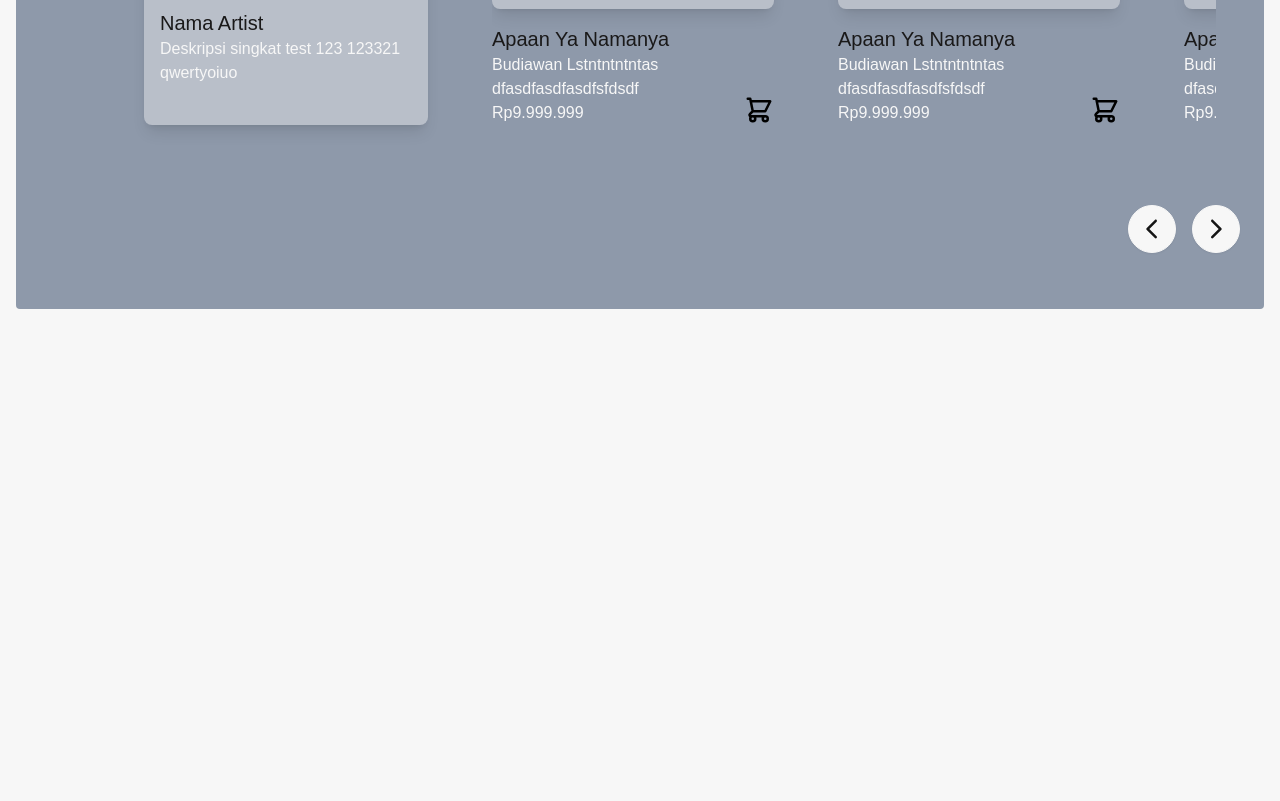
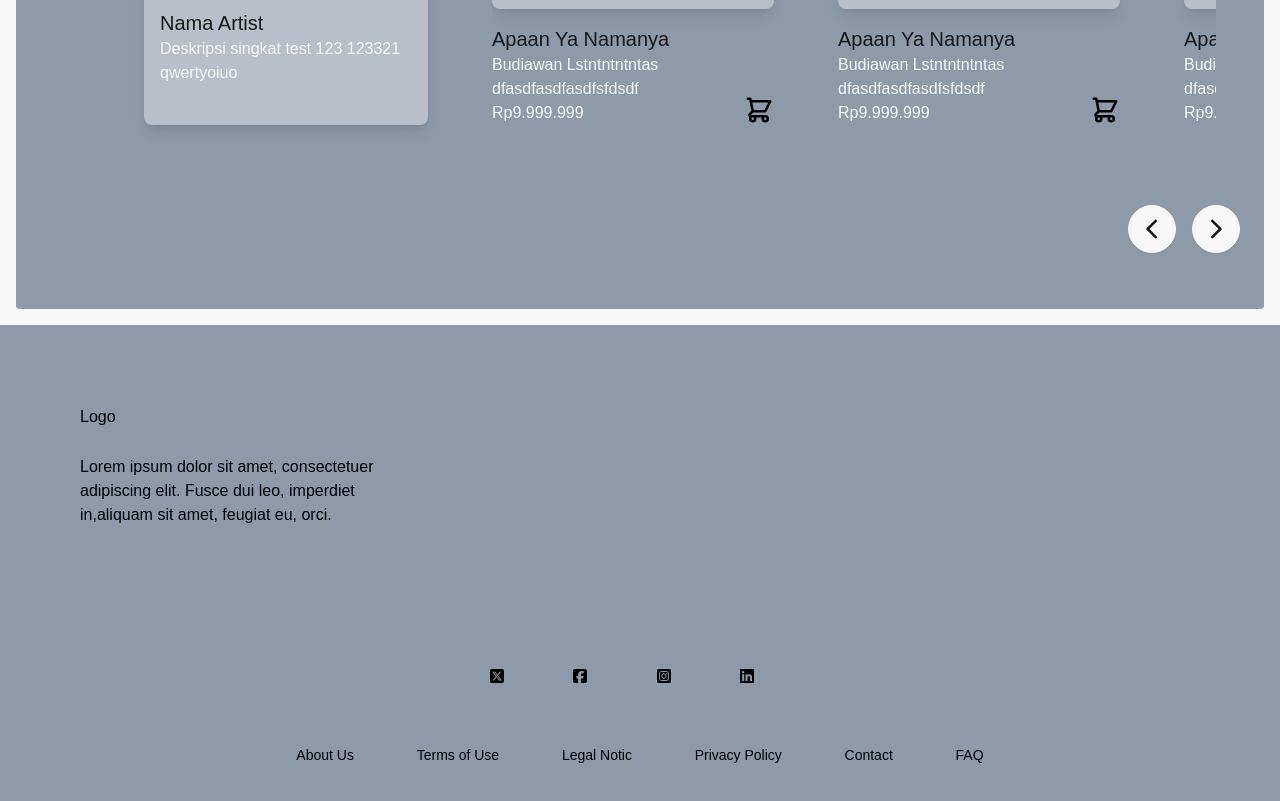
Before and after one commit to ikhsanurasidb/artistique, a Next.js app: page / in a window 1280 px wide. Shown: the part 5763-6564 px from the top of the page. Before the commit the page ends 6088 px from the top, so only its background shows below. Built offline with nearby package versions, Linux system fonts and the light colour scheme; a web font is replaced by a local one.

Commit message:
penambahan footer

```diff
--- a/app/page.js
+++ b/app/page.js
@@ -9,6 +9,8 @@
 import itemData from "./lib/data.ts";
 import ArtCategory from "./ui/arts-carousel";
 import Artists from "./ui/artists-carousel";
+import Footer from "./ui/Footer";
+
 
 const Hero = () => {
   return (
@@ -200,6 +202,7 @@
       <AuctionArea />
       <ArtsArea />
       <ArtistsArea />
+      <Footer />
     </div>
   );
 }
--- /dev/null
+++ b/app/ui/Footer.jsx
@@ -0,0 +1,44 @@
+import React from "react";
+import { FontAwesomeIcon } from '@fortawesome/react-fontawesome';
+import { faSquareXTwitter } from '@fortawesome/free-brands-svg-icons';
+import { faSquareFacebook } from '@fortawesome/free-brands-svg-icons';
+import { faSquareInstagram } from '@fortawesome/free-brands-svg-icons';
+import { faLinkedin } from '@fortawesome/free-brands-svg-icons';
+
+const Footer = () => {
+    return (
+      <div className="h-[60vh] w-[100vw] bg-[#8E99AA] relative flex flex-col ">
+        <div className="h-[50%] w-[100vw] pl-[80px] pt-[80px]">
+          <div className="h-[50px] w-[400px]">Logo</div>
+          <p className="h-[100px] w-[350px] text-[16px] font-medium">Lorem ipsum dolor sit amet, consectetuer adipiscing elit. Fusce dui leo, imperdiet in,aliquam sit amet, feugiat eu, orci.</p>
+        </div>
+        <div className="h-[50%] w-[100vw] relative flex flex-col items-center justify-end pb-[30px]">
+          <div className="h-[80px] w-[300px] flex flex-row justify-between">
+            <div className="h-[50px] w-[50px] cursor-pointer group inline-block relative hover:text-blue-500 transform transition-transform duration-300 ease-in-out hover:scale-110">
+                <FontAwesomeIcon icon={faSquareXTwitter} style={{ color: "#000000" }} />
+            </div>
+            <div className="h-[50px] w-[50px] cursor-pointer group inline-block relative hover:text-blue-500 transform transition-transform duration-300 ease-in-out hover:scale-110">
+                <FontAwesomeIcon icon={faSquareFacebook} style={{color: "#000000",}} />
+            </div>
+            <div className="h-[50px] w-[50px] cursor-pointer group inline-block relative hover:text-blue-500 transform transition-transform duration-300 ease-in-out hover:scale-110">
+                <FontAwesomeIcon icon={faSquareInstagram} style={{color: "#000000",}} />
+            </div>
+            <div className="h-[50px] w-[50px] cursor-pointer group inline-block relative hover:text-blue-500 transform transition-transform duration-300 ease-in-out hover:scale-110">
+                <FontAwesomeIcon icon={faLinkedin} style={{color: "#000000",}} />
+            </div>
+
+          </div>
+          <div className="h-[30px] w-[750px] flex flex-row justify-around text-[14px] font-normal cursor-pointer">
+            <p>About Us</p>
+            <p>Terms of Use</p>
+            <p>Legal Notic</p>
+            <p>Privacy Policy</p>
+            <p>Contact</p>
+            <p>FAQ</p>
+          </div>
+        </div>
+      </div>
+    )
+  }
+
+  export default Footer;
--- /dev/null
+++ b/app/ui/babel-plugin-macros.config.js
@@ -0,0 +1,5 @@
+module.exports = {
+    'fontawesome-svg-core': {
+      'license': 'free'
+    }
+  }
--- /dev/null
+++ b/app/ui/babel.config.js
@@ -0,0 +1,5 @@
+module.exports = function (api) {
+    return {
+      plugins: ['macros'],
+    }
+  }
```
Also changed, not shown: package.json (+7 -0 lines), app/ui/artistique-logo.jsx (line endings or trailing spaces), 1 other file (tests, documents, lock files or other folders).
